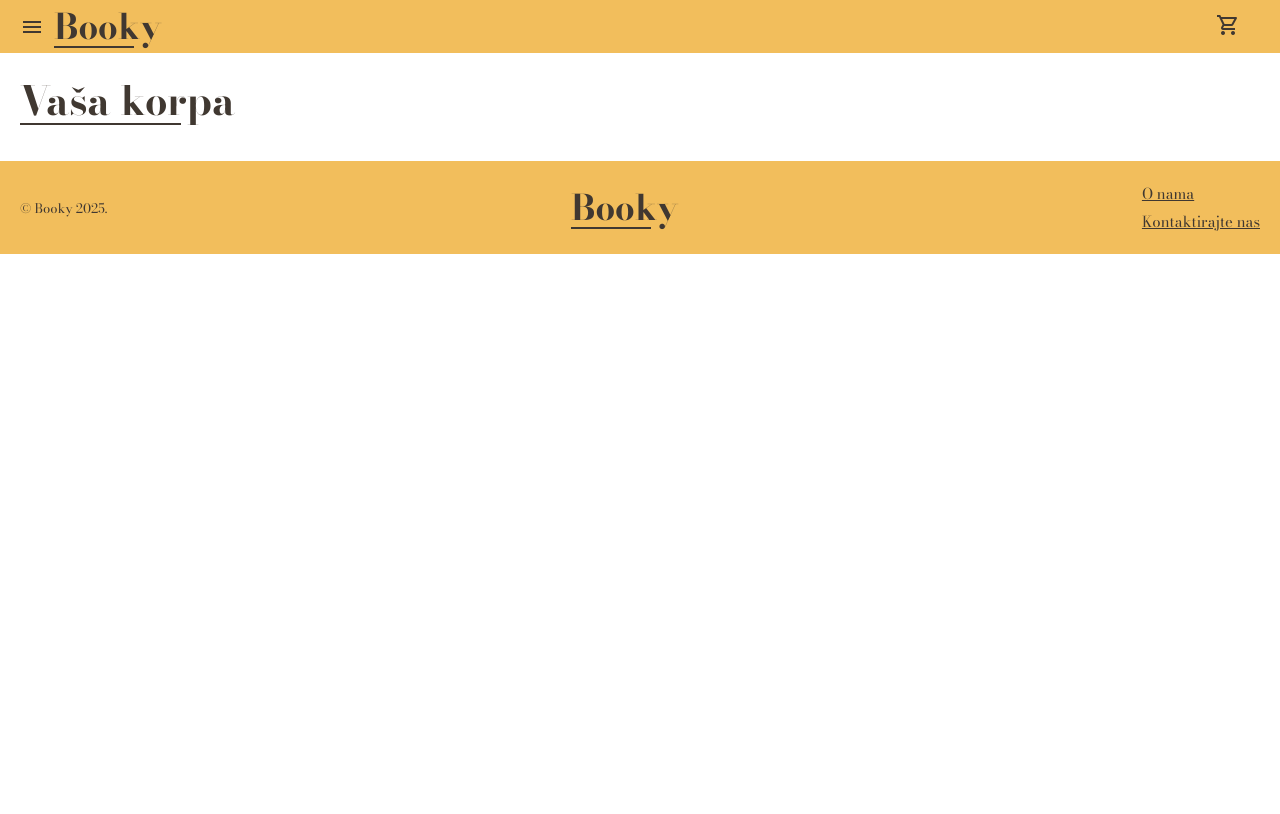
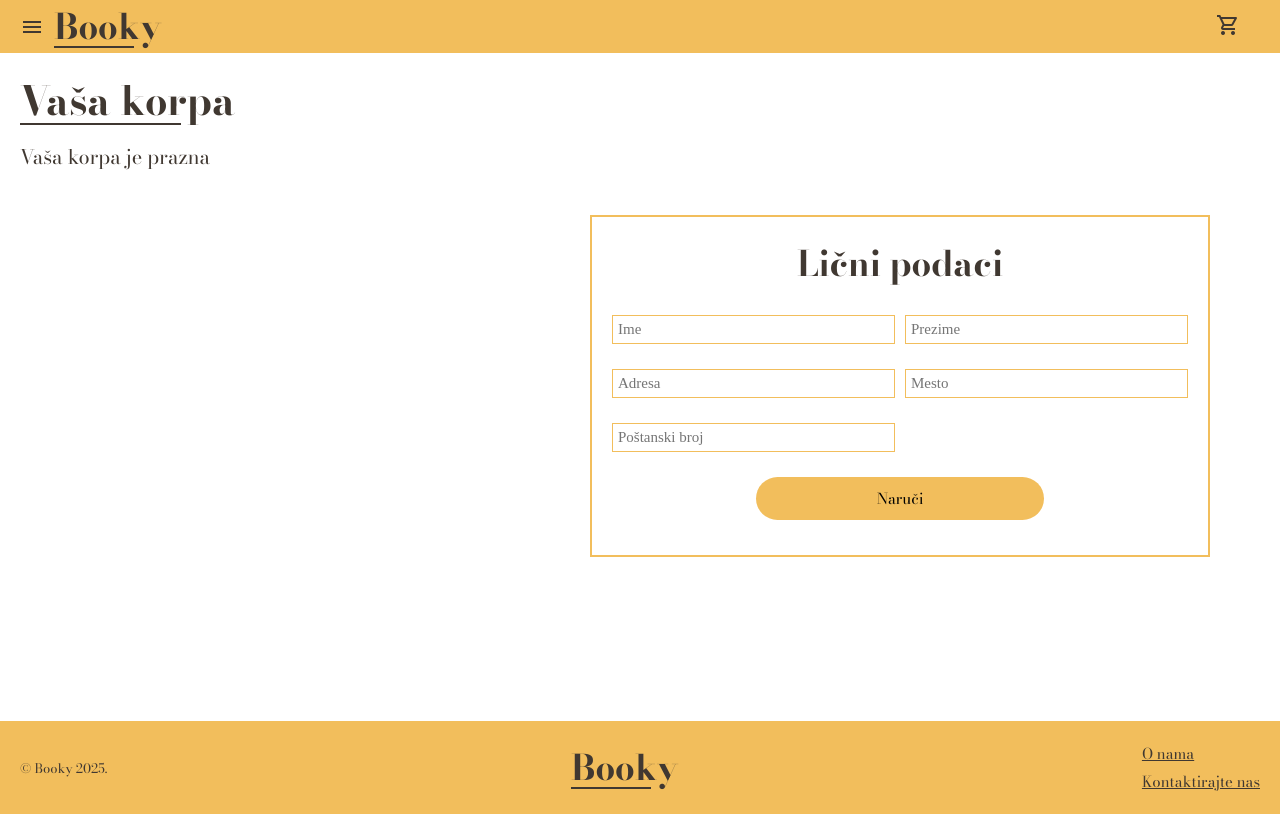
Before and after one commit to miilos/booky, a PHP site: page /cart.php in a window 1280 px wide. Before the commit the page ends 254 px from the top, so only its background shows below. Run offline with PHP 8.4, Linux system fonts and the light colour scheme.

Commit message:
added orders

```diff
--- a/book.php
+++ b/book.php
@@ -70,7 +70,7 @@
 
                     <?php
                         if($book['discount']) {
-                            $discounted_price = $book['price'] -  $book['price'] * ($book['discount'] / 100.0);
+                            $discounted_price = round($book['price'] -  $book['price'] * ($book['discount'] / 100.0), 2);
 
                             echo "
                             <h1 class=\"book-details__order__buy-section__price-text book-details__order__buy-section__price-text--discounted\">
--- a/cart.php
+++ b/cart.php
@@ -17,12 +17,18 @@
 
         include "views/header.php";
 
+        $books = [];
+        $order_total = 0;
+
+        if($_SERVER['REQUEST_METHOD'] === "POST")
+            session_destroy();
+        else {
             include "controllers/book_controller.php";
-        $books = [];
 
             foreach($_SESSION['books'] as $cart_book) {
                 $book = get_book_by_id($cart_book);
                 array_push($books, $book);
+            }
         }
     ?>
 
@@ -32,11 +38,16 @@
 
             <div class="cart-items">
                 <?php
+                    if(!$books) {
+                        echo "<p class=\"empty-cart__msg\">Vaša korpa je prazna</p>";
+                    }
+                    else {
                         foreach($books as $book) {
                             $discounted_price = null;
 
                             if($book['discount']) {
-                            $discounted_price = $book['price'] -  $book['price'] * ($book['discount'] / 100.0);
+                                $discounted_price = round($book['price'] -  $book['price'] * ($book['discount'] / 100.0), 2);
+                                $order_total += $discounted_price;
 
                                 echo
                                 "
@@ -56,6 +67,8 @@
                                 ";
                             }
                             else {
+                                $order_total += $book['price'];
+
                                 echo
                                 "
                                     <div class=\"cart-item\">
@@ -71,9 +84,39 @@
                                 ";
                             }
                         }
+
+                        echo
+                        "
+                            <div class=\"cart-items__total\">
+                                <p class=\"cart-items__total__p\">Ukupno: </p>
+                                <h2 class=\"cart-items__total__price\">{$order_total}</h2>
+                            </div>
+
+                            <form action=\"cart.php\" method=\"post\" class=\"cart-items__clear\">
+                                <button type=\"submit\" class=\"btn btn--primary btn--arrow form-btn\">
+                                    <span class=\"material-symbols-outlined\">
+                                        delete
+                                    </span>
+                                    Isprazni korpu
+                                </button>
+                            </form>
+                        ";
+                    }
                 ?>
             </div>
         </div>
+
+        <form action="place_order.php" method="post" class="admin-form order-data-form">
+            <h1 class="admin-form__title">Lični podaci</h1>
+
+            <input type="hidden" name="total" value="<?php echo $order_total ?>">
+            <input type="text" name="first_name" class="admin-form__input" placeholder="Ime">
+            <input type="text" name="last_name" class="admin-form__input" placeholder="Prezime">
+            <input type="text" name="address" class="admin-form__input" placeholder="Adresa">
+            <input type="text" name="city" class="admin-form__input" placeholder="Mesto">
+            <input type="number" name="zip" class="admin-form__input" placeholder="Poštanski broj">
+            <input type="submit" value="Naruči" class="form-btn admin-form__btn">
+        </form>
     </div>
 
     <?php
--- a/css/style.css
+++ b/css/style.css
@@ -952,13 +952,56 @@ body {
 }
 
 .cart-container {
-  height: minmax(90vh, max-content);
+  height: min-content;
   padding: 2rem;
   margin-top: 5rem;
+  display: flex;
+  flex-direction: row;
+  align-items: center;
+  justify-content: space-between;
+  gap: 0;
+}
+@media screen and (max-width: 1024px) {
+  .cart-container {
+    flex-direction: column;
+    gap: 2rem;
+  }
+}
+
+.cart {
+  width: 30%;
+}
+@media screen and (max-width: 1024px) {
+  .cart {
+    width: 70%;
+  }
+}
+@media screen and (max-width: 768px) {
+  .cart {
+    width: 100%;
+  }
 }
 
 .cart-items {
-  width: 30%;
+  width: 100%;
+}
+.cart-items__clear {
+  padding: 0 2rem;
+}
+.cart-items__total {
+  padding: 2rem;
+  display: flex;
+  flex-direction: row;
+  align-items: center;
+  justify-content: space-between;
+  gap: 0;
+}
+.cart-items__total__p {
+  font-size: 2rem;
+  font-weight: 700;
+}
+.cart-items__total__price {
+  font-size: 2.2rem;
 }
 
 .cart-item {
@@ -1004,11 +1047,20 @@ body {
 }
 .cart-item__price--discounted::before {
   content: "";
-  width: 90%;
+  width: 105%;
   height: 3px;
   background-color: #c95149;
   position: absolute;
   top: 50%;
 }
 
+.empty-cart__msg {
+  font-size: 2rem;
+  height: 70vh;
+}
+
+.order-data-form {
+  margin: 0 5rem;
+}
+
 /*# sourceMappingURL=style.css.map */
--- a/sass/components/_cart.scss
+++ b/sass/components/_cart.scss
@@ -2,13 +2,51 @@
 @use "../abstracts/mixins" as *;
 
 .cart-container {
-  height: minmax(90vh, max-content);
+  height: min-content;
   padding: 2rem;
   margin-top: 5rem;
+
+  @include flex($justify: space-between);
+
+  @media screen and (max-width: $bp-large) {
+    flex-direction: column;
+    gap: 2rem;
+  }
+}
+
+.cart {
+  width: 30%;
+
+  @media screen and (max-width: $bp-large) {
+    width: 70%;
+  }
+
+  @media screen and (max-width: $bp-medium) {
+    width: 100%;
+  }
 }
 
 .cart-items {
-  width: 30%;
+  width: 100%;
+
+  &__clear {
+    padding: 0 2rem;
+  }
+
+  &__total {
+    padding: 2rem;
+
+    @include flex($justify: space-between);
+
+    &__p {
+      font-size: 2rem;
+      font-weight: 700;
+    }
+
+    &__price {
+      font-size: 2.2rem;
+    }
+  }
 }
 
 .cart-item {
@@ -59,7 +97,7 @@
 
       &::before {
         content: "";
-        width: 90%;
+        width: 105%;
         height: 3px;
         background-color: $color-accent-red;
         position: absolute;
@@ -68,3 +106,12 @@
     }
   }
 }
+
+.empty-cart__msg {
+  font-size: 2rem;
+  height: 70vh;
+}
+
+.order-data-form {
+  margin: 0 5rem;
+}
--- a/views/book_track.php
+++ b/views/book_track.php
@@ -30,7 +30,7 @@ function display_book_card($book) {
     $book_html = '';
 
     if($book['discount']) {
-        $discounted_price = $book['price'] -  $book['price'] * ($book['discount'] / 100.0);
+        $discounted_price = round($book['price'] -  $book['price'] * ($book['discount'] / 100.0), 2);
 
         $book_html = "
             <div class=\"book__card\">
```
Also changed, not shown: controllers/orders_controller.php (added, +8 -0 lines), models/orders_model.php (added, +32 -0 lines), place_order.php (added, +82 -0 lines), 1 other file. Lines whose indentation alone changed are shown as unchanged.
